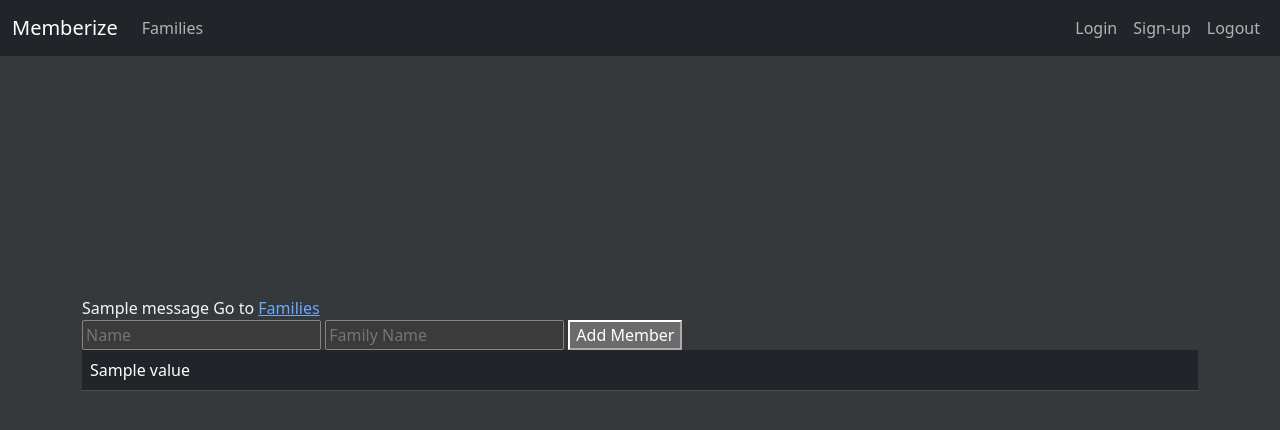
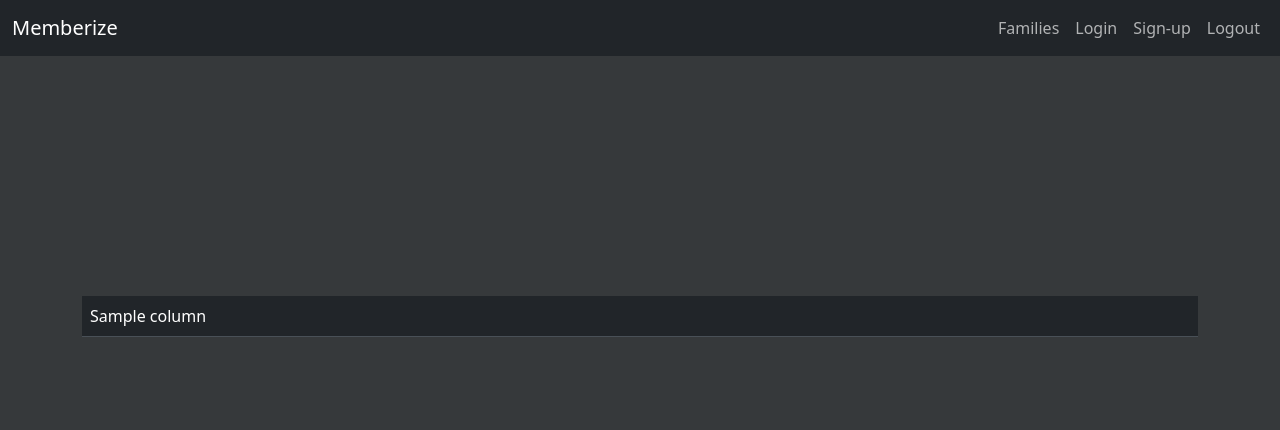
Before and after one commit to Xorger/admember, a Flask app: template templates/index.html in a window 1280 px wide. Shown: the top 430 px of the page. Run offline with Flask 3, Linux system fonts and the light colour scheme; the template is opened without the code that fills it: most values are stand-ins (such as "Sample title", 1, 10 or a date in 2020); one stand-in notice (Sample message) is shown.

Commit message:
Revert "Got member adding working **md test**"
This reverts commit b6d0f9e80d3d2c832cc1726804eb80a23eb235b9.

```diff
--- a/app.py
+++ b/app.py
@@ -1,10 +1,11 @@
 import os
+import re
+from flask.templating import _render
+from typing_extensions import NewType
 from flask import Flask, render_template, redirect, request, flash
 from werkzeug.security import generate_password_hash, check_password_hash
 from flask_login import LoginManager, UserMixin, login_required, login_user, logout_user
 from flask_sqlalchemy import SQLAlchemy
-from sqlalchemy import select
-from sqlalchemy.orm import Session
 
 app = Flask(__name__)
 app.config["SQLALCHEMY_DATABASE_URI"] = "sqlite:///database.db"
@@ -17,23 +18,18 @@ app.config["SECRET_KEY"] = "fb7f067a03c408275de2f89e991b3d97548553ee17cec8c8deb1
 # Get them logins inited
 login_manager = LoginManager()
 login_manager.init_app(app)
-login_manager.login_view = "login"
+login_manager.login_view = 'login'
 
 class User(db.Model, UserMixin):
-    id = db.Column(db.Integer, primary_key=True)
-    username = db.Column(db.String(20), unique=True, nullable=False)
-    password_hash = db.Column(db.String(80), nullable=False)
+    user_id = db.Column(db.Integer, primary_key = True)
+    username = db.Column(db.String(20), unique = True, nullable = False)
+    name = db.Column(db.String(100), nullable = False)
+    password_hash = db.Column(db.String(80), nullable = False)
 
 class Members(db.Model):
-    id = db.Column(db.Integer, primary_key=True)
-    name = db.Column(db.String(80), nullable=False)
-    family_id = db.Column(db.Integer, db.ForeignKey("families.id"), nullable=False)
-    status = db.Column(db.Boolean, nullable=False, default=False)
+    member_id = db.Column(db.Integer, primary_key = True)
+    name = db.Column(db.String(80), nullable = False)
 
-class Families(db.Model):
-    id = db.Column(db.Integer, primary_key=True)
-    name = db.Column(db.String(80), nullable=False)
-    members = db.relationship("Members", backref="family", lazy=True)
 
 with app.app_context():
     db.create_all()
@@ -42,8 +38,8 @@ with app.app_context():
 
 # User loader thingy for flask-login
 @login_manager.user_loader
-def load_user(id):
-    return db.session.get(User, id)
+def load_user(user_id):
+    return User.query.get(user_id)
 
 # Signup route that stores creds in db (password is hashed)
 @app.route("/signup", methods=["GET", "POST"])
@@ -52,7 +48,9 @@ def signup():
         # Get all fields
         username = request.form.get("username")
         password = request.form.get("password")
+        name = request.form.get("name")
 
+        print(f"Received: username={username}, name={name}")
 
         # Check if the user exists
         if User.query.filter_by(username=username).first():
@@ -60,7 +58,7 @@ def signup():
             return redirect("/signup")
 
         # Create a variable to store the new users creds
-        new_user = User(username=username, password_hash=generate_password_hash(password, method="pbkdf2:sha256"))
+        new_user = User(username=username, name=name, password_hash=generate_password_hash(password, method="pbkdf2:sha256"))
 
         # Modify the database
         db.session.add(new_user)
@@ -78,7 +76,6 @@ def login():
         # Get data from the form
         username = request.form.get("username")
         password = request.form.get("password")
-        remember = request.form.get("remember")
 
         # Check if the user actually exists
         user = User.query.filter_by(username=username).first()
@@ -101,38 +98,11 @@ def logout():
     return redirect("/login")
 
 # Index route that lists members and checks them in
-@app.route("/", methods=["GET", "POST"])
+@app.route("/")
 @login_required
 def index():
-    if request.method == "POST":
-
-        name = request.form.get("name")
-        family_name = request.form.get("family_name")
-
-        if not name or not family_name:
-            flash("Please enter both Name and Family name.")
-
-        family = Families.query.filter_by(name=family_name.title()).first()
-        if family:
-            new_member = Members(name=name, family=family)
-            db.session.add(new_member)
-            db.session.commit()
-        else:
-            flash(f"Family \"{family_name}\" not found.")
-
-        return redirect("/")
-
-    all_members = db.session.query(Members).all()
-    result = [{
-        "id": member.id,
-        "name": member.name,
-        "family_id": member.family_id,
-        "status": member.status
-    } for member in all_members]
-
-    return render_template("index.html", rows=result)
-
-
+    return "Index (TODO)"
+    #return render_template("index.html", rows=None)
 
 if __name__ == "__main__":
     app.run(debug=True)
--- a/templates/index.html
+++ b/templates/index.html
@@ -1,35 +1,11 @@
 {% extends "layout.html" %} {% block body %}
 
 <div class="container" style="margin-top: 15rem">
-    {% with messages = get_flashed_messages() %} {% if messages %}
-    <div class="notification is-danger">
-        {{ messages[0] }} Go to <a href="/families">Families</a>
-    </div>
-    {% endif %} {% endwith %}
-    <div>
-        <form action="/" method="post" enctype="multipart/form-data">
-            <input
-                id="name"
-                name="name"
-                type="text"
-                placeholder="Name"
-                autocomplete="off"
-            />
-            <input
-                id="family_name"
-                name="family_name"
-                type="text"
-                placeholder="Family Name"
-                autocomplete="off"
-            />
-            <button type="submit">Add Member</button>
-        </form>
-    </div>
     <table class="table">
         {% for row in rows %}
         <tr>
-            {% for key, value in row.items() %}
-            <td>{{ value }}</td>
+            {% for column in row %}
+            <td>{{ column }}</td>
             {% endfor %}
         </tr>
         {% endfor %}
--- a/templates/layout.html
+++ b/templates/layout.html
@@ -5,6 +5,8 @@
         <link
             href="https://cdn.jsdelivr.net/npm/bootstrap@5.3.3/dist/css/bootstrap.min.css"
             rel="stylesheet"
+            integrity="sha384-QWTKZyjpPEjISv5WaRU9OFeRpok6YctnYmDr5pNlyT2bRjXh0JMhjY6hW+ALEwIH"
+            crossorigin="anonymous"
         />
         <link
             rel="stylesheet"
@@ -28,15 +30,10 @@
                     <span class="navbar-toggler-icon"></span>
                 </button>
                 <div class="collapse navbar-collapse" id="mainNav">
-                    <div class="d-flex justify-content-between w-100">
-                        <ul class="navbar-nav">
+                    <ul class="navbar-nav ms-auto">
                         <li class="nav-item">
-                                <a class="nav-link" href="/families"
-                                    >Families</a
-                                >
+                            <a class="nav-link" href="/families">Families</a>
                         </li>
-                        </ul>
-                        <ul class="navbar-nav">
                         <li class="nav-item">
                             <a class="nav-link" href="/login">Login</a>
                         </li>
@@ -49,9 +46,7 @@
                     </ul>
                 </div>
             </div>
-            </div>
         </nav>
         {% block body %} {% endblock body %}
-        <script src="https://cdn.jsdelivr.net/npm/bootstrap@5.3.3/dist/js/bootstrap.bundle.min.js"></script>
     </body>
 </html>
--- a/templates/signup.html
+++ b/templates/signup.html
@@ -13,8 +13,8 @@
             id="username"
             name="username"
             placeholder="Username"
-            autocomplete="off"
         />
+        <input type="text" id="name" name="name" placeholder="Name" />
         <input
             type="password"
             id="password"
```
Also changed, not shown: templates/login.html (+2 -20 lines). Lines whose indentation alone changed are shown as unchanged.
